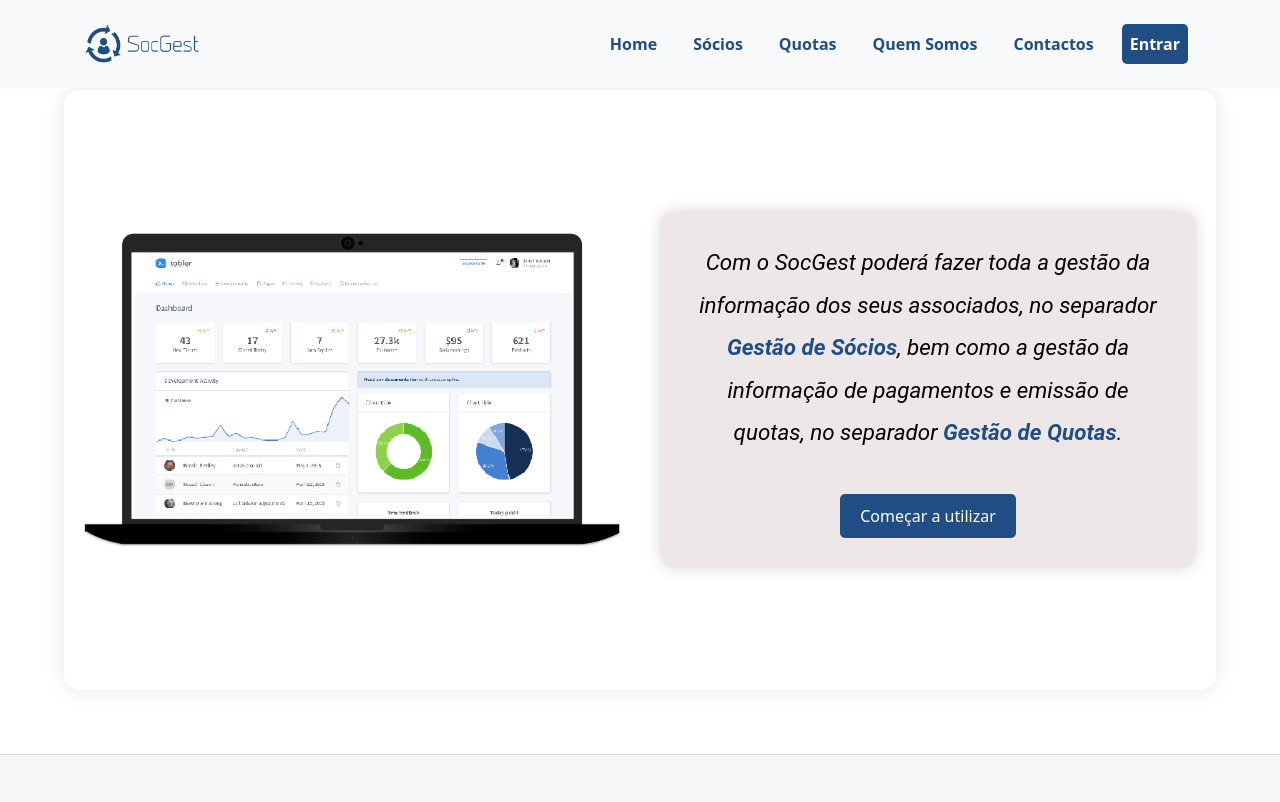
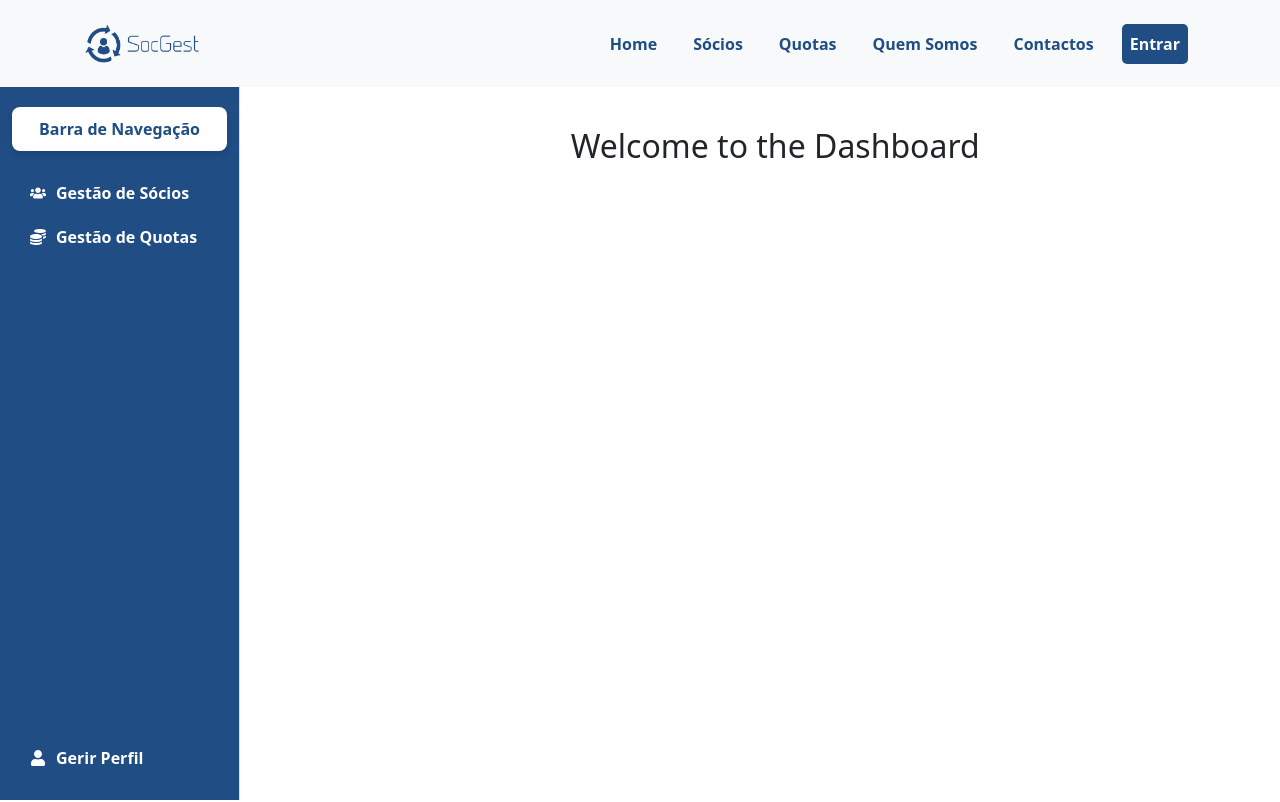
Before and after one commit to RicardoSilva94/socgest, a React (Create React App) app: page /dashboard in a window 1280 px wide. Shown: the top 802 px of the page. Built offline with nearby package versions, Linux system fonts and the light colour scheme.

Commit message:
criei componente sidebar

```diff
--- a/src/App.jsx
+++ b/src/App.jsx
@@ -1,28 +1,19 @@
 import 'bootstrap/dist/css/bootstrap.min.css';
 import './App.css';
-import AppHeader from './components/header/header';
-import SociosLandingPage from './components/socios/socioslandingpage';
-import Footer from './components/footer/footer';
-import About from './components/about/about';
+import React from 'react';
 import { BrowserRouter as Router, Route, Switch } from 'react-router-dom';
-
-
-
-
+import Home from  '../src/pages/home'
+import Dashboard from '../src/pages/dashboard'
 
 function App() {
   return (
     <Router>
-    <div className="App">
-      <header id="header">
-      <AppHeader/>
-      </header>
-      <main>
-      < SociosLandingPage />
-      < About />
-      </main>
-      <footer> <Footer /> </footer>
-    </div>
+      <div className="App">
+        <Switch>
+          <Route path="/" exact component={Home} />
+          <Route path="/dashboard" component={Dashboard} />
+        </Switch>
+      </div>
     </Router>
   );
 }
--- /dev/null
+++ b/src/components/sidebar/sidebar.css
@@ -0,0 +1,75 @@
+.sidebar {
+    width: 240px;
+    position: fixed;
+    top: 87px; /* Adjust based on the height of the AppHeader */
+    left: 0;
+    height: calc(100% - 87px); /* Adjust based on the height of the AppHeader */
+    background-color: #1f4d84;
+    border-right: 1px solid #ddd;
+    padding-top: 20px;
+    transition: transform 0.3s ease-in-out;
+    z-index: 1000;
+    display: flex;
+    flex-direction: column;
+    justify-content: space-between; /* Ensures the profile section is at the bottom */
+  }
+
+  .sidebar .nav-title {
+    color: #1f4d84;
+    font-weight: bold;
+    margin-bottom: 20px;
+    text-align: center;
+    background-color: #ffffff; /* Background color */
+    padding: 10px 15px; /* Padding for spacing */
+    border-radius: 8px; /* Rounded corners */
+    box-shadow: 0 4px 6px rgba(0, 0, 0, 0.1); /* Shadow effect */
+    display: flex;
+    justify-content: center; /* Center align text horizontally */
+    align-items: center; /* Center align text vertically */
+    width: 90%; /* Adjust width to fit within sidebar */
+    margin: 0 auto 20px auto; /* Center horizontally with auto margin */
+  }
+
+  .sidebar .nav-link {
+    color: #ffffff;
+    display: flex;
+    align-items: center;
+    padding: 10px 20px;
+  }
+
+  .sidebar .nav-link:hover {
+    background-color: #e9ecef;
+    color: #1f4d84;
+  }
+
+  .sidebar .nav-icon {
+    margin-right: 10px; /* Adjust the spacing as needed */
+  }
+
+  .profile-section {
+    margin-bottom: 20px;
+  }
+
+  @media (max-width: 768px) {
+    .sidebar {
+      transform: translateX(-100%);
+    }
+
+    .sidebar.show {
+      transform: translateX(0);
+    }
+
+    .toggle-button {
+      display: block;
+      position: fixed;
+      top: 15px;
+      left: 15px;
+      z-index: 1100;
+      background-color: #1f4d84;
+      color: #ffffff;
+      border: none;
+      padding: 10px;
+      cursor: pointer;
+      border-radius: 5px;
+    }
+  }
--- /dev/null
+++ b/src/components/sidebar/sidebar.jsx
@@ -0,0 +1,38 @@
+import React, { useState } from 'react';
+import './sidebar.css';
+import Nav from 'react-bootstrap/Nav';
+import { FaUsers, FaCoins, FaBars, FaUser } from 'react-icons/fa';
+
+const Sidebar = () => {
+  const [isOpen, setIsOpen] = useState(false);
+
+  const toggleSidebar = () => {
+    setIsOpen(!isOpen);
+  };
+
+  return (
+    <>
+      <button className="toggle-button" onClick={toggleSidebar}>
+        ☰
+      </button>
+      <div className={`sidebar ${isOpen ? 'show' : 'hidden'}`}>
+        <Nav defaultActiveKey="/dashboard" className="flex-column">
+          <div className="nav-title">Barra de Navegação</div>
+          <Nav.Link href="/gestao-socios">
+            <FaUsers className="nav-icon" /> Gestão de Sócios
+          </Nav.Link>
+          <Nav.Link href="/gestao-quotas">
+            <FaCoins className="nav-icon" /> Gestão de Quotas
+          </Nav.Link>
+        </Nav>
+        <Nav className="flex-column profile-section">
+          <Nav.Link href="/gerir-perfil">
+            <FaUser className="nav-icon" /> Gerir Perfil
+          </Nav.Link>
+        </Nav>
+      </div>
+    </>
+  );
+};
+
+export default Sidebar;
--- /dev/null
+++ b/src/pages/dashboard.css
@@ -0,0 +1,33 @@
+.dashboard {
+    display: flex;
+    margin-top: 87px; /* Adjust this based on the height of the AppHeader */
+  }
+
+  .main-content {
+    flex: 1;
+    margin-left: 240px; /* Adjust based on sidebar width */
+    padding: 20px;
+  }
+
+  .content {
+    padding: 20px;
+  }
+
+  @media (max-width: 768px) {
+    .dashboard {
+      margin-top: 56px; /* Ensure content starts below the AppHeader */
+    }
+
+    .main-content {
+      margin-left: 0;
+    }
+
+    .sidebar {
+      transform: translateX(-100%);
+      transition: transform 0.3s ease-in-out;
+    }
+
+    .sidebar.show {
+      transform: translateX(0);
+    }
+  }
--- /dev/null
+++ b/src/pages/dashboard.jsx
@@ -0,0 +1,26 @@
+import React from 'react';
+import './dashboard.css';
+import Sidebar from '../components/sidebar/sidebar';
+import { Container } from 'react-bootstrap';
+import AppHeader from '../components/header/header';
+
+const Dashboard = () => {
+  return (
+    <>
+      <AppHeader />
+      <div className="dashboard">
+        <Sidebar />
+        <div className="main-content">
+          <Container fluid>
+            <div className="content">
+              <h2>Welcome to the Dashboard</h2>
+              {/* Add your dashboard content here */}
+            </div>
+          </Container>
+        </div>
+      </div>
+    </>
+  );
+};
+
+export default Dashboard;
--- /dev/null
+++ b/src/pages/home.jsx
@@ -0,0 +1,18 @@
+import React from 'react';
+import AppHeader from '../components/header/header';
+import SociosLandingPage from '../components/socios/socioslandingpage';
+import About from '../components/about/about';
+import Footer from '../components/footer/footer';
+
+const Home = () => {
+    return (
+        <div>
+            <AppHeader />
+            <SociosLandingPage />
+            <About />
+            <Footer />
+        </div>
+    );
+};
+
+export default Home;
```
Also changed, not shown: src/components/dashboard/dashboard.jsx (deleted, +0 -25 lines).
